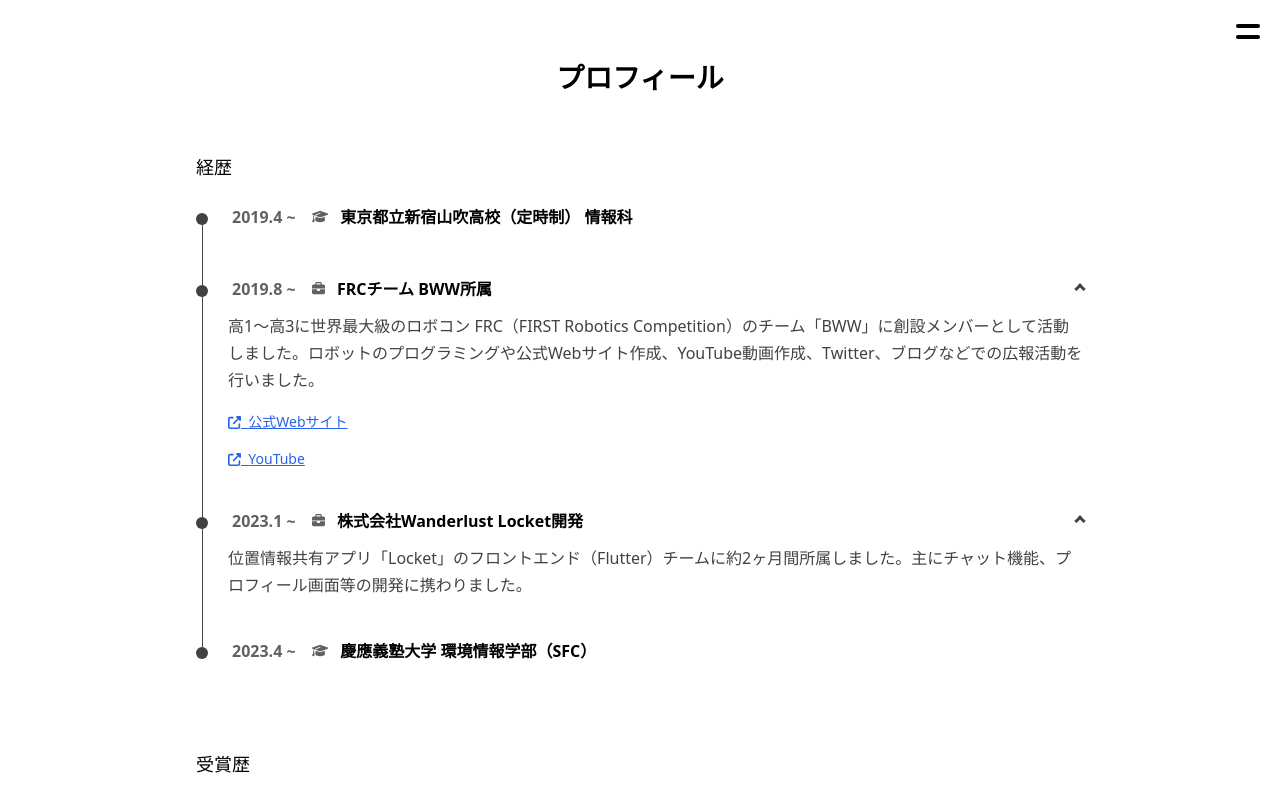
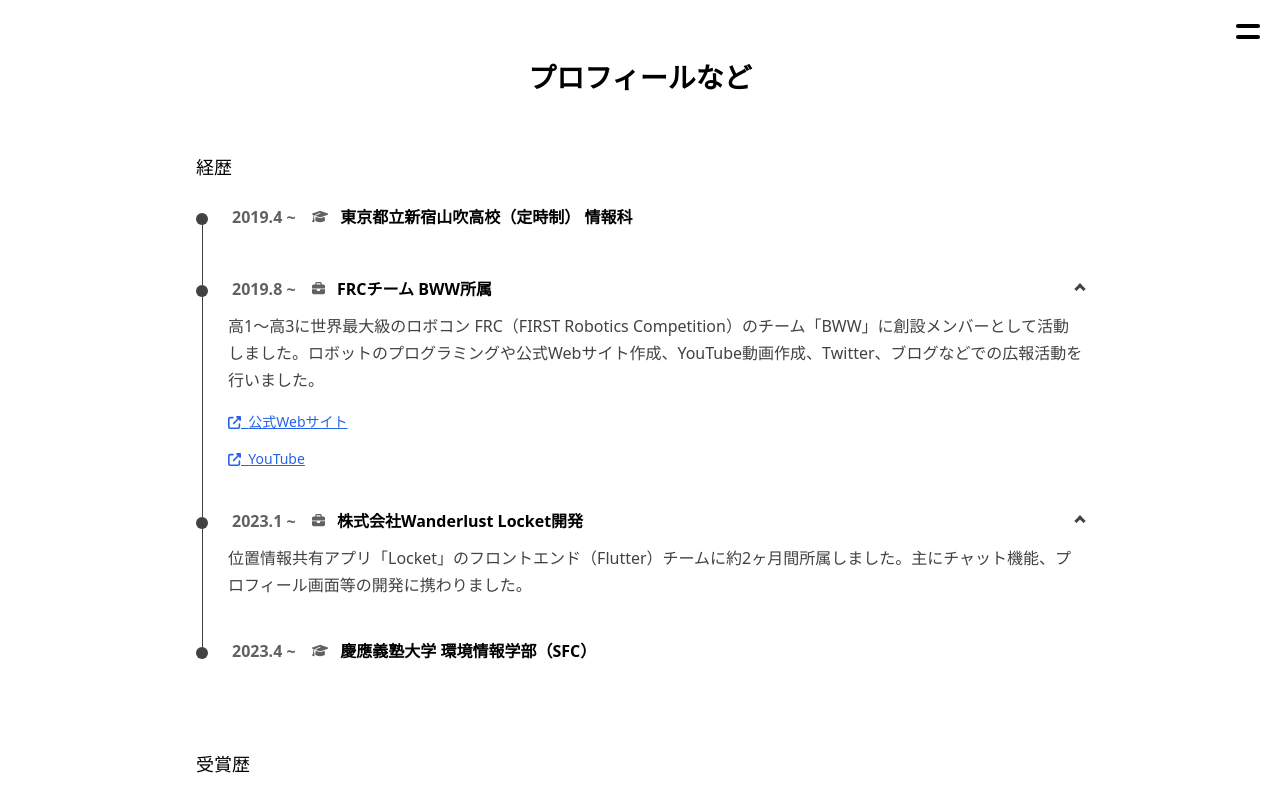
Before and after one commit to sakusaku3939/my-page, a Next.js app: page /profile in a window 1280 px wide. Shown: the top 800 px of the page. Built offline with nearby package versions, Linux system fonts and the light colour scheme.

Commit message:
Update title texts

```diff
--- a/src/components/molecule/Menu/Menu.tsx
+++ b/src/components/molecule/Menu/Menu.tsx
@@ -18,7 +18,7 @@ type MenuItemProps = {
 const MenuItem = ({ onClick }: MenuItemProps) => {
   return <>
     <Link className={hamburger.link} href="/" onClick={onClick}>HOME</Link>
-    <Link className={hamburger.link} href="/profile" onClick={onClick}>プロフィール</Link>
+    <Link className={hamburger.link} href="/profile" onClick={onClick}>プロフィールなど</Link>
     <Link className={hamburger.link} href="/posts" onClick={onClick}>制作物</Link>
   </>;
 };
--- a/src/pages/posts/index.tsx
+++ b/src/pages/posts/index.tsx
@@ -22,7 +22,7 @@ const Index = ({ filter, categories, overviews }: Props) => {
         <link rel="icon" href="/favicon.ico" />
       </Head>
       <HamburgerMenu />
-      <h1 className={index.postTitle}>制作物など<span>{filter?.length ? `「${filter}」 の記事` : ""}</span></h1>
+      <h1 className={index.postTitle}>制作物<span>{filter?.length ? `「${filter}」 の記事` : ""}</span></h1>
       <div className={index.mobileCategory}>
         <MobileCategory categories={categories} />
       </div>
--- a/src/pages/profile/index.tsx
+++ b/src/pages/profile/index.tsx
@@ -14,7 +14,7 @@ const Index = () => {
         <link rel="icon" href="/favicon.ico" />
       </Head>
       <HamburgerMenu />
-      <h1 className={index.profileTitle}>プロフィール</h1>
+      <h1 className={index.profileTitle}>プロフィールなど</h1>
 
       <section className={index.section}>
         <h1 className={index.h1}>経歴</h1>
```
